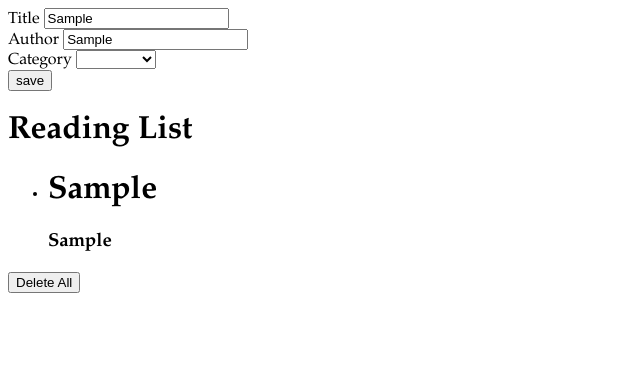
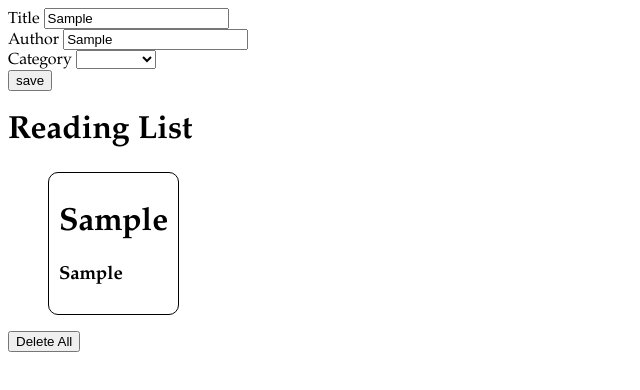
Before and after one commit to kirsty-m/week07_d1_lab, a plain HTML site: page index.html in a window 1280 px wide. Both pictures are taken after typing "Sample", "Sample" into the empty fields and a click on the input "save". Shown: the whole page, without its empty margins (0-640 px from the left). Drawn offline with Linux system fonts and the light colour scheme.

Commit message:
delete working and disappearing

```diff
--- a/css/main.css
+++ b/css/main.css
@@ -1,3 +1,16 @@
 body {
   font-family: Palatino;
 }
+
+ul#reading-list {
+  display: flex;
+  gap: 10px;
+}
+
+ul > li {
+  border: 1px solid black;
+  border-radius: 10px;
+  padding: 10px;
+  text-decoration: none;
+  list-style: none;
+}
--- a/js/app.js
+++ b/js/app.js
@@ -32,6 +32,9 @@ const formHandler = (event) => {
     p.textContent = category;
     div.appendChild(p);
 
+    const delButton = document.querySelector('#delete-button');
+    delButton.style.display ='initial'
+
 };
 form.addEventListener('submit', formHandler);
 
@@ -40,8 +43,11 @@ form.addEventListener('submit', formHandler);
 const delButton = document.createElement('button');
 delButton.value = 'Delete All'
 delButton.textContent = 'Delete All'
-const deleteAll = () => {
+delButton.id = 'delete-button'
+delButton.style.display = 'none';
+const deleteAll = function() {
   document.querySelector('ul#reading-list').innerHTML='';
+  this.style.display = 'none';
 }
 delButton.addEventListener('click', deleteAll);
 
```
